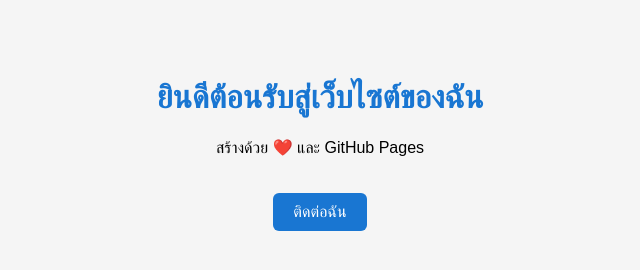
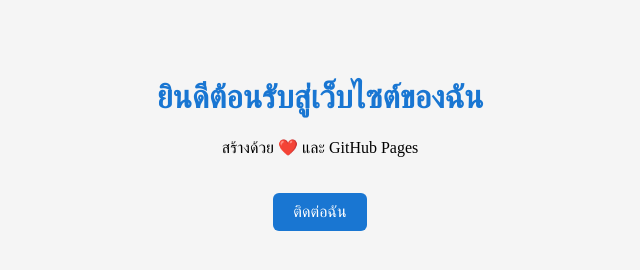
Before and after one commit to Methee77/dekdeekaset67, a plain HTML site: page index.html in a window 1280 px wide. Shown: the full height of the page, 320-960 px from the left. Drawn offline with Linux system fonts and the light colour scheme.

Commit message:
Update index.html

```diff
--- a/index.html
+++ b/index.html
@@ -2,10 +2,10 @@
 <html lang="th">
 <head>
   <meta charset="UTF-8">
-  <title>เว็บไซต์ของฉัน</title>
+  <title>dekdeekaset67</title>
   <style>
     body {
-      font-family: sans-serif;
+      font-family: prompt;
       background-color: #f5f5f5;
       text-align: center;
       padding: 50px;
```
